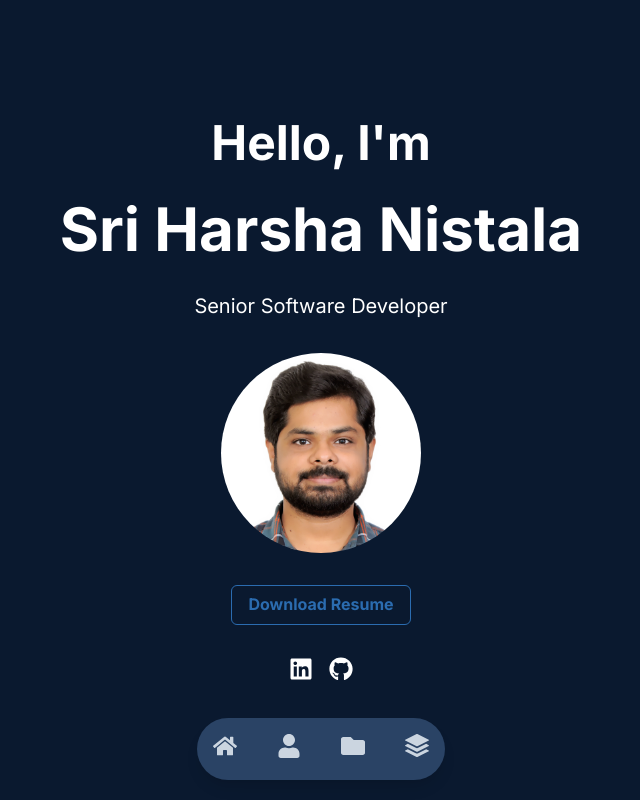
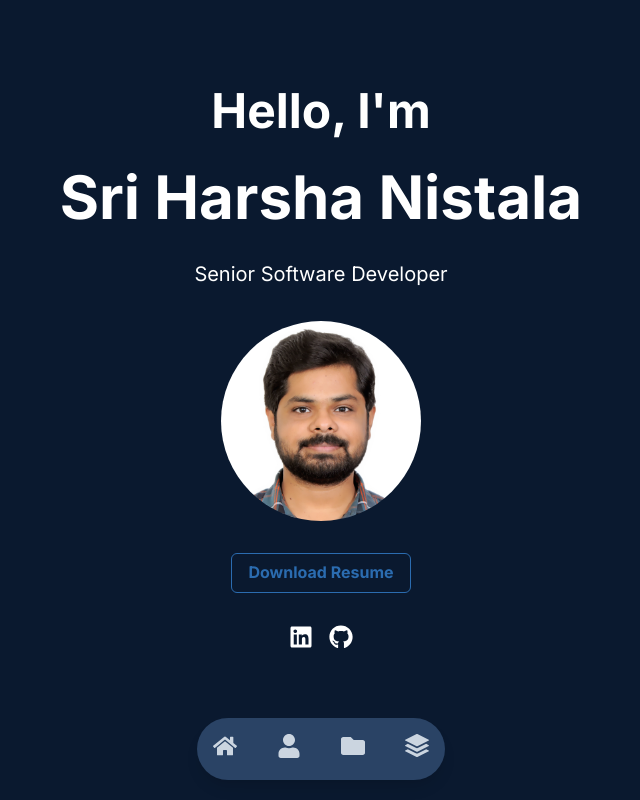
Before and after one commit to harsha-n/sriharsha-portifolio, a Next.js app: page / in a window 1280 px wide. Shown: the whole page, without its empty margins (319-959 px from the left). Built offline with nearby package versions, Linux system fonts and the light colour scheme.

Commit message:
Content away from Navbar

```diff
--- a/src/components/NavBar.tsx
+++ b/src/components/NavBar.tsx
@@ -1,24 +1,30 @@
 // components/NavBar.tsx
-import { HStack, Icon, Box } from '@chakra-ui/react'
-import { FaHome, FaUser, FaFolder, FaEnvelope } from 'react-icons/fa'
+import { HStack, Icon, Box, Flex } from "@chakra-ui/react";
+import { FaHome, FaUser, FaFolder } from "react-icons/fa";
 import { BsStack } from "react-icons/bs";
-import { motion } from 'framer-motion'
-import Link from 'next/link'
-import { useRouter } from 'next/navigation';
+import { motion } from "framer-motion";
+import { useRouter } from "next/navigation";
 
-const MotionBox = motion(Box)
+const MotionBox = motion(Box);
 
-const NavBar = ({ activeSection , setActiveSection }: { activeSection: string; setActiveSection: Function } ) => {
+const NavBar = ({
+  activeSection,
+  setActiveSection,
+}: {
+  activeSection: string;
+  setActiveSection: Function;
+}) => {
   const router = useRouter();
   const navItems = [
-    { icon: FaHome, section: '/' },
-    { icon: FaUser, section: 'about' },
-    { icon: FaFolder, section: 'projects' },
-    { icon: BsStack  , section: 'experiences' },
+    { icon: FaHome, section: "/" },
+    { icon: FaUser, section: "about" },
+    { icon: FaFolder, section: "projects" },
+    { icon: BsStack, section: "experiences" },
     // { icon: FaEnvelope, section: 'contact' },
-  ]
+  ];
 
   return (
+    <Flex justifyContent="center">
       <MotionBox
         initial={{ opacity: 0, y: 20 }}
         animate={{ opacity: 1, y: 0 }}
@@ -29,46 +35,56 @@ const NavBar = ({ activeSection , setActiveSection }: { activeSection: string; s
         transform="translateX(-50%)"
         zIndex={1000}
       >
-      <HStack spacing={10} bg="blue.800" p={4} borderRadius="full" boxShadow="lg">
+        <HStack
+          spacing={10}
+          bg="blue.800"
+          p={4}
+          borderRadius="full"
+          boxShadow="lg"
+        >
           {navItems.map((item, index) => (
             <Box
               key={index}
               as="button"
-            onClick={() => {setActiveSection(item.section); router.push(item.section)}}
+              onClick={() => {
+                setActiveSection(item.section);
+                router.push(item.section);
+              }}
               position="relative"
             >
               <MotionBox
                 whileHover={{ scale: 1.2 }}
                 whileTap={{ scale: 0.9 }}
-              transition={{ type: 'spring', stiffness: 300 }}
+                transition={{ type: "spring", stiffness: 300 }}
               >
                 <Icon
                   as={item.icon}
                   boxSize={6}
-                color={activeSection === item.section ? 'white' : 'gray.300'}
+                  color={activeSection === item.section ? "white" : "gray.300"}
                 />
               </MotionBox>
               {activeSection === item.section && (
                 <motion.div
                   layoutId="activeIndicator"
                   style={{
-                  position: 'absolute',
-                  bottom: '-10px',
-                  left: '50%',
-                  width: '5px',
-                  height: '5px',
-                  borderRadius: '50%',
-                  backgroundColor: '#4789e1',
+                    position: "absolute",
+                    bottom: "-10px",
+                    left: "50%",
+                    width: "5px",
+                    height: "5px",
+                    borderRadius: "50%",
+                    backgroundColor: "#4789e1",
                     // transform: 'translateX(-50%)',
                   }}
-                transition={{ type: 'spring', stiffness: 300, damping: 30 }}
+                  transition={{ type: "spring", stiffness: 300, damping: 30 }}
                 />
               )}
             </Box>
           ))}
         </HStack>
       </MotionBox>
-  )
-}
+    </Flex>
+  );
+};
 
-export default NavBar
+export default NavBar;
--- a/src/components/layout.tsx
+++ b/src/components/layout.tsx
@@ -1,31 +1,35 @@
-import Profile from "../components/Profile";
-import SocialIcons from "../components/SocialIcons";
 import { motion, AnimatePresence } from "framer-motion";
-import { Box, VStack, Heading, Text, Button, HStack } from "@chakra-ui/react";
+import {
+  Box,
+  Flex,
+  Center,
+} from "@chakra-ui/react";
 import dynamic from "next/dynamic";
 import { ReactElement, useState } from "react";
 import React from "react";
+
 const DynamicNavBar = dynamic(() => import("../components/NavBar"), {
   ssr: false,
 });
+
 const MotionBox = motion(Box);
+
 export default function Layout({ children }: { children: ReactElement }) {
   const [activeSection, setActiveSection] = useState("home");
 
   return (
-    <>
+    <Flex direction="column" minH="100vh" bg="navy.900" color="white">
       <MotionBox
         initial={{ opacity: 0 }}
         animate={{ opacity: 1 }}
         transition={{ duration: 0.5 }}
-        bg="navy.900"
-        minH="100vh"
-        color="white"
+        flex="1"
         display="flex"
         flexDirection="column"
         alignItems="center"
         justifyContent="center"
         px={4}
+        pb={16}
       >
         <AnimatePresence mode="wait">
           <MotionBox
@@ -38,11 +42,15 @@ export default function Layout({ children }: { children: ReactElement }) {
             <main>{children}</main>
           </MotionBox>
         </AnimatePresence>
-        <DynamicNavBar
-          activeSection={activeSection}
-          setActiveSection={setActiveSection}
-        />
       </MotionBox>
-    </>
+      <Center position="fixed" bottom={0} left={0} right={0}>
+        <Box maxWidth="container.md" width="100%">
+          <DynamicNavBar
+            activeSection={activeSection}
+            setActiveSection={setActiveSection}
+          />
+        </Box>
+      </Center>
+    </Flex>
   );
 }
```
Lines whose indentation alone changed are shown as unchanged.
